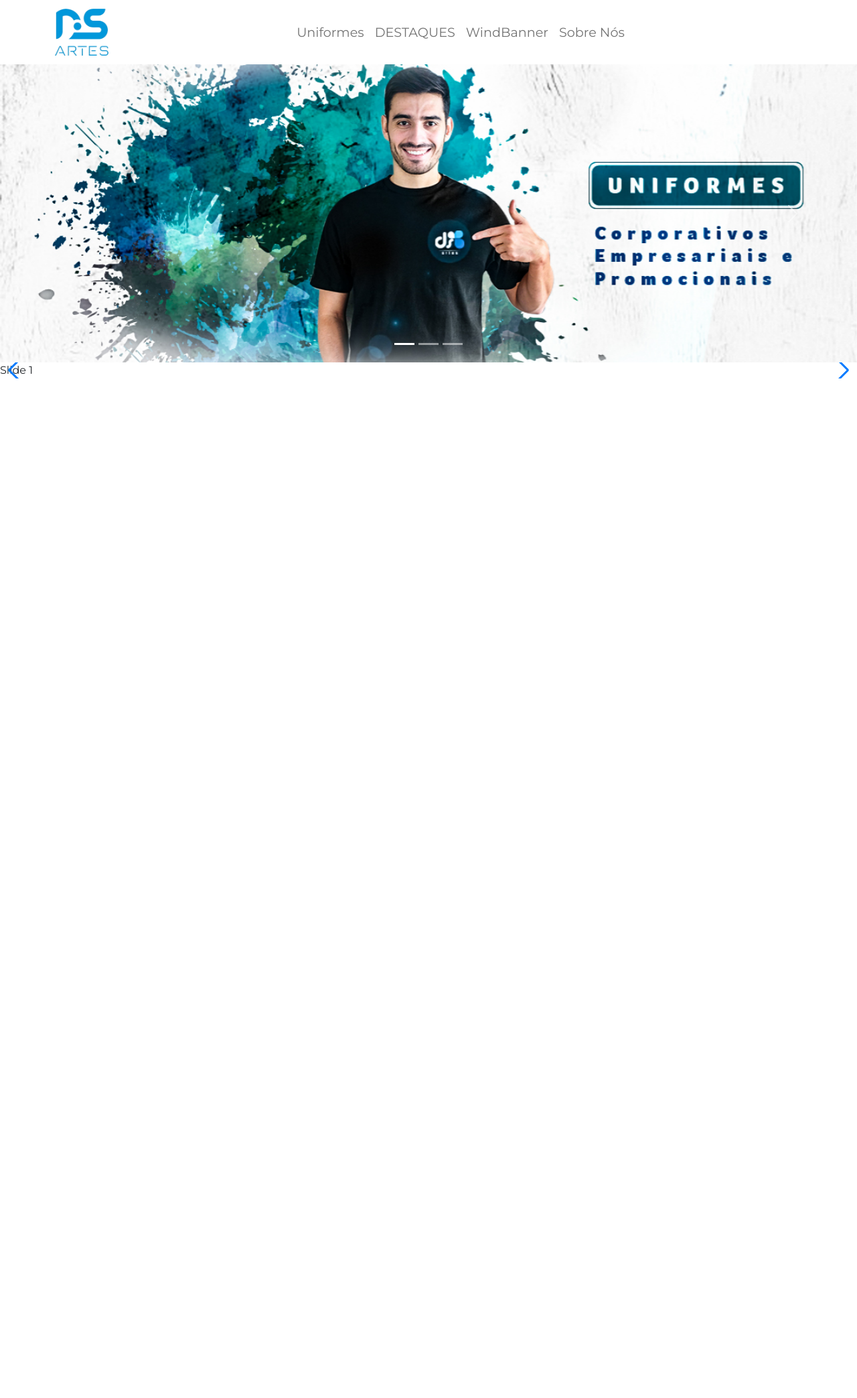
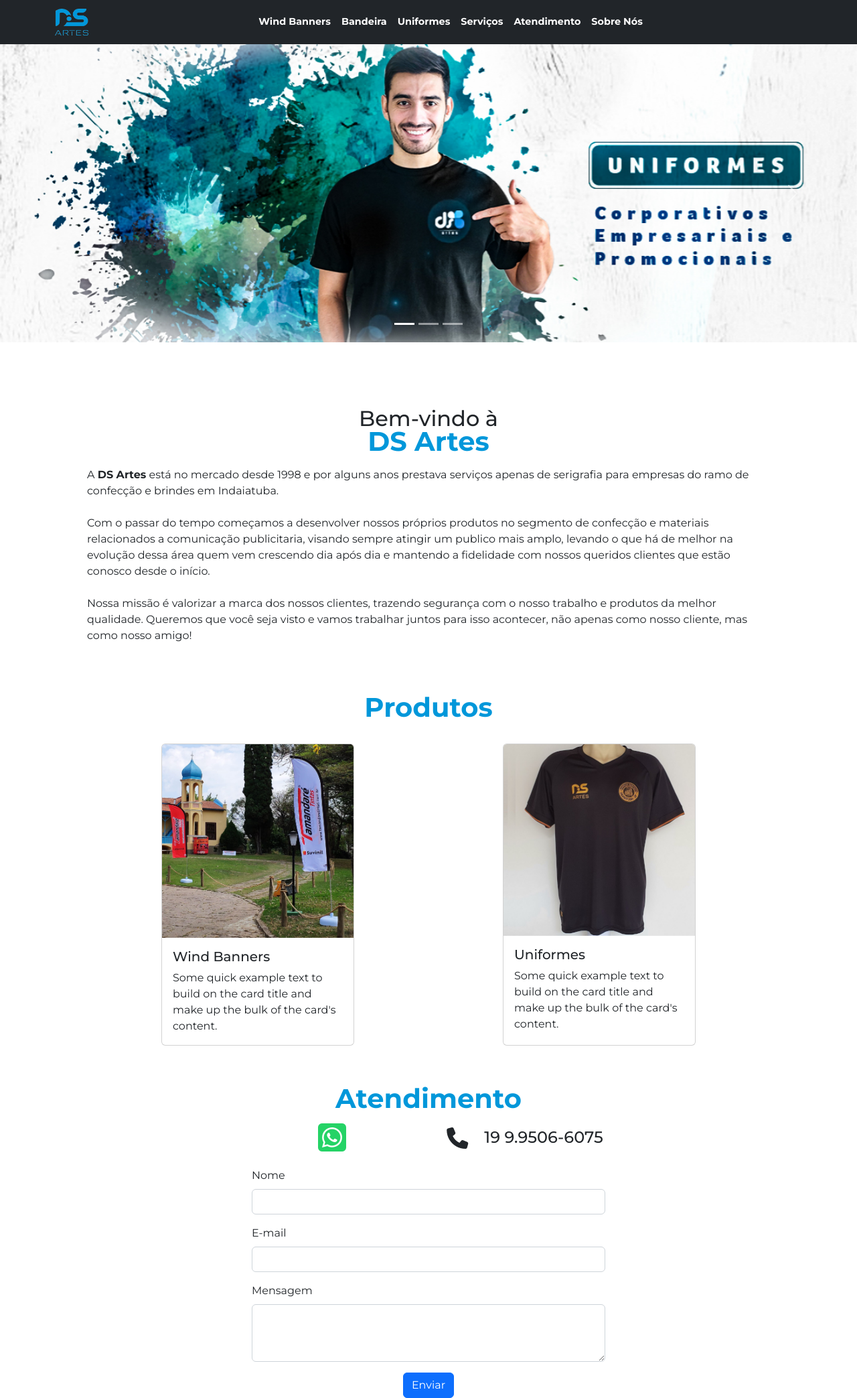
Before and after one commit to dsartes/dsartes.github.io, a plain HTML site: page index.html in a window 1280 px wide. Shown: the whole page at 67% size. Before the commit the page ends 800 px from the top, so only its background shows below. Drawn offline with nearby package versions, Linux system fonts and the light colour scheme.

Commit message:
trabalhando na aba de produtos

```diff
--- a/css/main/style.css
+++ b/css/main/style.css
@@ -1,5 +1,19 @@
 .nav-link {
-    font-size: 1.2rem !important;
+    font-size: 0.9rem !important;
+    color: #ffffff;
+    font-weight: bold !important;
+}
+
+.nav-link:hover{
+    color: #0097DA!important;
+}
+
+.nav-link:focus{
+    color: #0097DA !important;
+}
+
+.nav-link:active{
+    color: #0097DA !important;
 }
 
 a, p, h1, h2, h3, h4, h5, h6, body, html{
@@ -19,3 +33,55 @@ a, p, h1, h2, h3, h4, h5, h6, body, html{
     display:inline-block;
     float: none;
 }
+
+.sectiontext{
+    text-align: center;
+    padding: 0;
+    margin: 0;
+}
+
+.subsectiontext{
+    text-align: center;
+    padding: 0;
+    margin: 0;
+    color: #0097DA;
+    line-height: 28px;
+    font-weight: bolder;
+}
+
+#sobrenos{
+    margin-top: 30px;
+    padding-top: 65px;
+}
+
+#sobrenos:before{
+    height: 38px;
+}
+
+#formemail{
+    padding-top: 65px;
+    max-width: 600px;
+}
+
+#produtos{
+    padding-top: 65px;
+}
+
+#whatsappbutton{
+    color: #25D366;
+}
+
+#cardimagewind{
+    height: 289px;
+    width: 289px;
+    background-image:url("/images/cards/foto-2-wind.jpg");
+    background-size: cover;
+}
+
+#cardimageuniformes{
+    height: 289px;
+    width: 289px;
+    background-image:url("/images/cards/Camisetas-6-1.jpg");
+    background-size: cover;
+    background-position: center;
+}
--- a/index.html
+++ b/index.html
@@ -3,7 +3,7 @@
 <head>
   <meta charset="utf-8">
   <meta name="viewport" content="width=device-width, initial-scale=1">
-  <title>Bootstrap demo</title>
+  <title>DS Artes</title>
 
   <link href="css/bootstrap.css" rel="stylesheet" >
   <link href="css/main/style.css" rel="stylesheet">
@@ -11,21 +11,23 @@
   <link rel="preconnect" href="https://fonts.googleapis.com">
   <link rel="preconnect" href="https://fonts.gstatic.com" crossorigin>
   <link href="https://fonts.googleapis.com/css2?family=Montserrat:ital,wght@0,400;0,500;0,700;1,400;1,500;1,700&display=swap" rel="stylesheet">
-
+  <script src="https://kit.fontawesome.com/63e5ac736b.js" crossorigin="anonymous"></script>
   <link
           rel="stylesheet"
           href="https://cdn.jsdelivr.net/npm/swiper@8/swiper-bundle.min.css"
   />
 
+  <link rel="stylesheet" href="https://cdnjs.cloudflare.com/ajax/libs/tiny-slider/2.9.4/tiny-slider.css">
+  <!--[if (lt IE 9)]><script src="https://cdnjs.cloudflare.com/ajax/libs/tiny-slider/2.9.4/min/tiny-slider.helper.ie8.js"></script><![endif]-->
 
 </head>
 <body>
 <script src="js/swiper-bundle.min.js"></script>
 
-<nav class="navbar navbar-expand-lg">
+<nav class="navbar sticky-top navbar-dark bg-dark navbar-expand-lg">
   <div class="container-sm">
-    <a class="navbar-brand" href="#">
-      <img src="images/logo.png" alt="Bootstrap" width="80" height="70">
+    <a class="navbar-brand" href="/index">
+      <img src="images/logo.png" alt="DS Artes" width="50" height="40">
     </a>
     <button class="navbar-toggler" type="button" data-bs-toggle="collapse" data-bs-target="#navbarNav" aria-controls="navbarNav" aria-expanded="false" aria-label="Toggle navigation">
       <span class="navbar-toggler-icon"></span>
@@ -33,23 +35,29 @@
     <div class="collapse navbar-collapse" id="navbarNav">
       <ul class="navbar-nav mx-auto">
         <li class="nav-item">
-          <a class="nav-link" aria-current="page" href="#">Uniformes</a>
+          <a class="nav-link" aria-current="page" href="#">Wind Banners</a>
         </li>
         <li class="nav-item">
-          <a class="nav-link" href="#">DESTAQUES</a>
+          <a class="nav-link" href="#">Bandeira</a>
         </li>
         <li class="nav-item">
-          <a class="nav-link" href="#">WindBanner</a>
+          <a class="nav-link" href="#">Uniformes</a>
         </li>
         <li class="nav-item">
-          <a class="nav-link" href="#">Sobre Nós</a>
+          <a class="nav-link" href="#">Serviços</a>
+        </li>
+        <li class="nav-item">
+          <a class="nav-link" href="#formemail">Atendimento</a>
+        </li>
+        <li class="nav-item">
+          <a class="nav-link" href="#sobrenos">Sobre Nós</a>
         </li>
       </ul>
     </div>
   </div>
 </nav>
 
-<div id="carouselExampleCaptions" class="carousel slide" data-bs-touch="true" data-bs-ride="true">
+<div id="carouselExampleCaptions" class="carousel d-none d-sm-block slide" data-bs-touch="true" data-bs-ride="true">
   <div class="carousel-indicators">
     <button type="button" data-bs-target="#carouselExampleCaptions" data-bs-slide-to="0" class="active" aria-current="true" aria-label="Slide 1"></button>
     <button type="button" data-bs-target="#carouselExampleCaptions" data-bs-slide-to="1" aria-label="Slide 2"></button>
@@ -57,13 +65,13 @@
   </div>
   <div class="carousel-inner">
     <div class="carousel-item active">
-      <img src="/images/carrousel/banner_1.jpg" class="d-block w-100" alt="...">
+      <img src="/images/carrousel/banner_1.jpg" class="d-block w-100" alt="banner1">
     </div>
     <div class="carousel-item">
-      <img src="/images/carrousel/banner_2.jpg" class="d-block w-100" alt="...">
+      <img src="/images/carrousel/banner_2.jpg" class="d-block w-100" alt="banner2">
     </div>
     <div class="carousel-item">
-      <img src="/images/carrousel/banner_3.jpg" class="d-block w-100" alt="...">
+      <img src="/images/carrousel/banner_3.jpg" class="d-block w-100" alt="banner3">
     </div>
   </div>
   <button class="carousel-control-prev" type="button" data-bs-target="#carouselExampleCaptions" data-bs-slide="prev">
@@ -76,29 +84,81 @@
   </button>
 </div>
 
-<!-- Slider main container -->
-<div class="swiper">
-  <!-- Additional required wrapper -->
-  <div class="swiper-wrapper">
-    <!-- Slides -->
-    <div class="swiper-slide">Slide 1</div>
-    <div class="swiper-slide">Slide 2</div>
-    <div class="swiper-slide">Slide 3</div>
-    ...
-  </div>
-  <!-- If we need pagination -->
-  <div class="swiper-pagination"></div>
-
-  <!-- If we need navigation buttons -->
-  <div class="swiper-button-prev"></div>
-  <div class="swiper-button-next"></div>
-
-  <!-- If we need scrollbar -->
-  <div class="swiper-scrollbar"></div>
+<div id="sobrenos" class="container-sm flex-column d-flex justify-content-center">
+  <h2 class="sectiontext">Bem-vindo à</h2>
+  <h1 class="subsectiontext">DS Artes</h1>
+  <p class="ms-5 me-5 mt-4">A <b>
+    DS Artes</b> está no mercado desde 1998 e por alguns anos prestava serviços apenas de serigrafia para empresas do ramo de confecção e brindes em Indaiatuba.<br><br>
+    Com o passar do tempo começamos a desenvolver nossos próprios produtos no segmento de confecção e materiais relacionados a comunicação publicitaria, visando sempre atingir um publico mais amplo, levando o que há de melhor na evolução dessa área quem vem crescendo dia após dia e mantendo a fidelidade com nossos queridos clientes que estão conosco desde o início.<br><br>
+    Nossa missão é valorizar a marca dos nossos clientes, trazendo segurança com o nosso trabalho e produtos da melhor qualidade. Queremos que você seja visto e vamos trabalhar juntos para isso acontecer, não apenas como nosso cliente, mas como nosso amigo!</p>
 </div>
 
+<section id="produtos" class="flex-column d-flex justify-content-center p">
+  <h1 class="subsectiontext mb-3">Produtos</h1>
 
+  <div class="container-sm mt-4">
+    <div class="row ms-5 me-5">
+      <div class="col-sm d-flex justify-content-center">
 
+        <div class="card" style="width: 18rem;">
+          <img src="images/cards/foto-2-wind.jpg" class="card-img-top" alt="...">
+          <div class="card-body">
+            <h5 class="card-title">Wind Banners</h5>
+            <p class="card-text">Some quick example text to build on the card title and make up the bulk of the card's content.</p>
+          </div>
+        </div>
+
+      </div>
+      <div class="col-sm d-flex justify-content-center">
+
+        <div class="card" style="width: 18rem;">
+          <img src="images/cards/card_polo.png" class="card-img-top" alt="...">
+          <div class="card-body">
+            <h5 class="card-title">Uniformes</h5>
+            <p class="card-text">Some quick example text to build on the card title and make up the bulk of the card's content.</p>
+          </div>
+        </div>
+
+      </div>
+    </div>
+  </div>
+
+</section>
+
+<div id="formemail" class="container-sm flex-column d-flex justify-content-center">
+  <h1 class="subsectiontext mb-3">Atendimento</h1>
+
+  <div class="container text-center">
+    <div class="row">
+      <div class="col-sm p-1">
+        <a href="https://api.whatsapp.com/send?phone=5519995066075&text=Ol%C3%A1!%20Seja%20bem-vindo%20a%20DS%20Artes%20Digite%20sua%20d%C3%BAvida%20abaixo%20e%20um%20atendente%20responder%C3%A1%20suas%20d%C3%BAvidas%20em%20alguns%20instantes.">
+        <i id="whatsappbutton" class="fa-brands fa-3x fa-square-whatsapp"></i></a>
+      </div>
+      <div class="col-sm p-1 d-flex justify-content-center align-items-center">
+          <i class="fa-solid fa-2x fa-phone"></i><h4 class="m-0 ms-4">19 9.9506-6075</h4>
+      </div>
+    </div>
+  </div>
+
+  <form action="https://formsubmit.co/lugaveho@mailgolem.com" method="POST" class="me-4 mt-3 ms-4">
+    <div class="mb-3">
+      <label for="exampleInputEmail1" class="form-label">Nome</label>
+      <input type="text" name="Nome" class="form-control" id="exampleInputEmail1" required aria-describedby="emailHelp">
+    </div>
+    <div class="mb-3">
+      <label for="exampleInputPassword1" class="form-label" >E-mail</label>
+      <input type="email" name="E-mail" class="form-control" required id="exampleInputPassword1">
+    </div>
+    <div class="mb-3">
+      <label for="exampleFormControlTextarea1"  class="form-label">Mensagem</label>
+      <textarea class="form-control" name="Mensagem" required id="exampleFormControlTextarea1" rows="3"></textarea>
+    </div>
+    <div class="d-flex justify-content-center">  <button type="submit" class="btn btn-primary">Enviar</button>
+    </div>
+  </form>
+</div>
+
+<script src="https://cdnjs.cloudflare.com/ajax/libs/tiny-slider/2.9.2/min/tiny-slider.js"></script>
 <script src="js/bootstrap.bundle.js"></script>
 </body>
 </html>
```
Also changed, not shown: images/cards/card_polo.png (added), images/cards/foto-2-wind.jpg (added).
